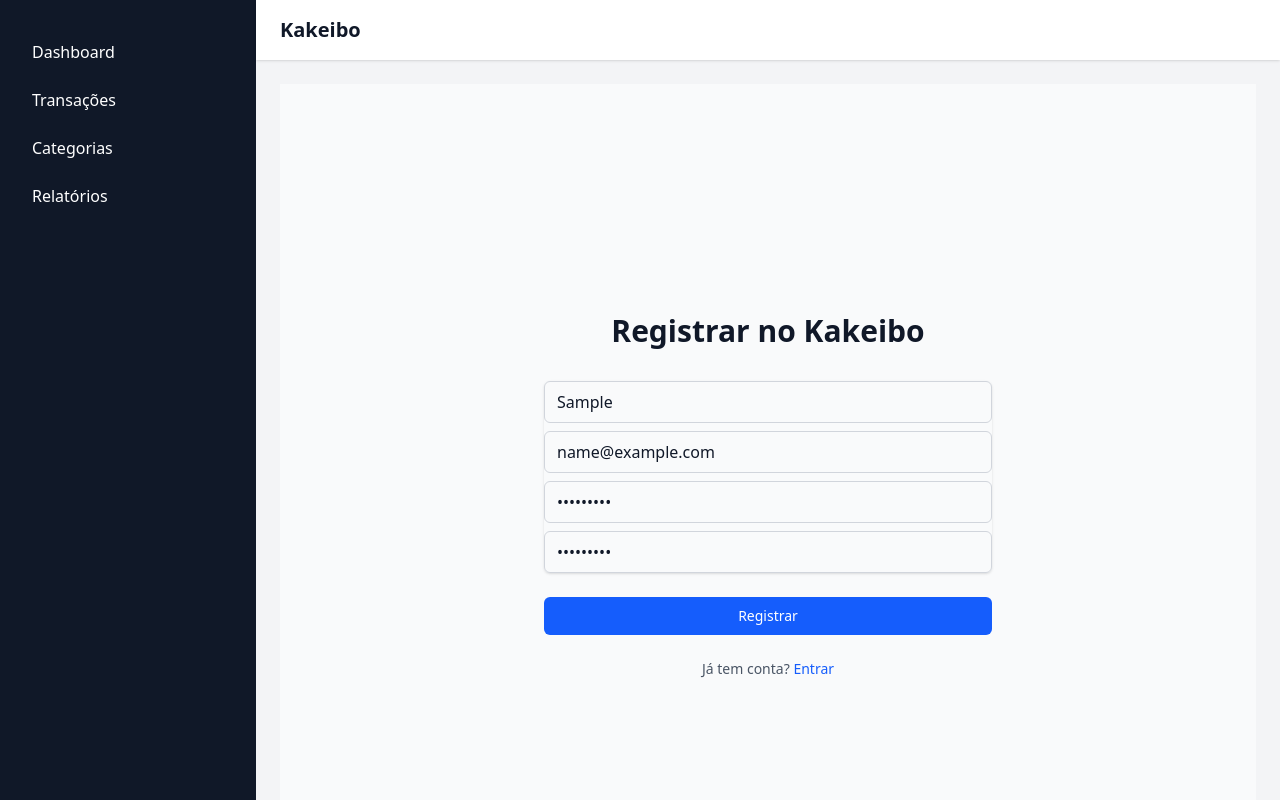
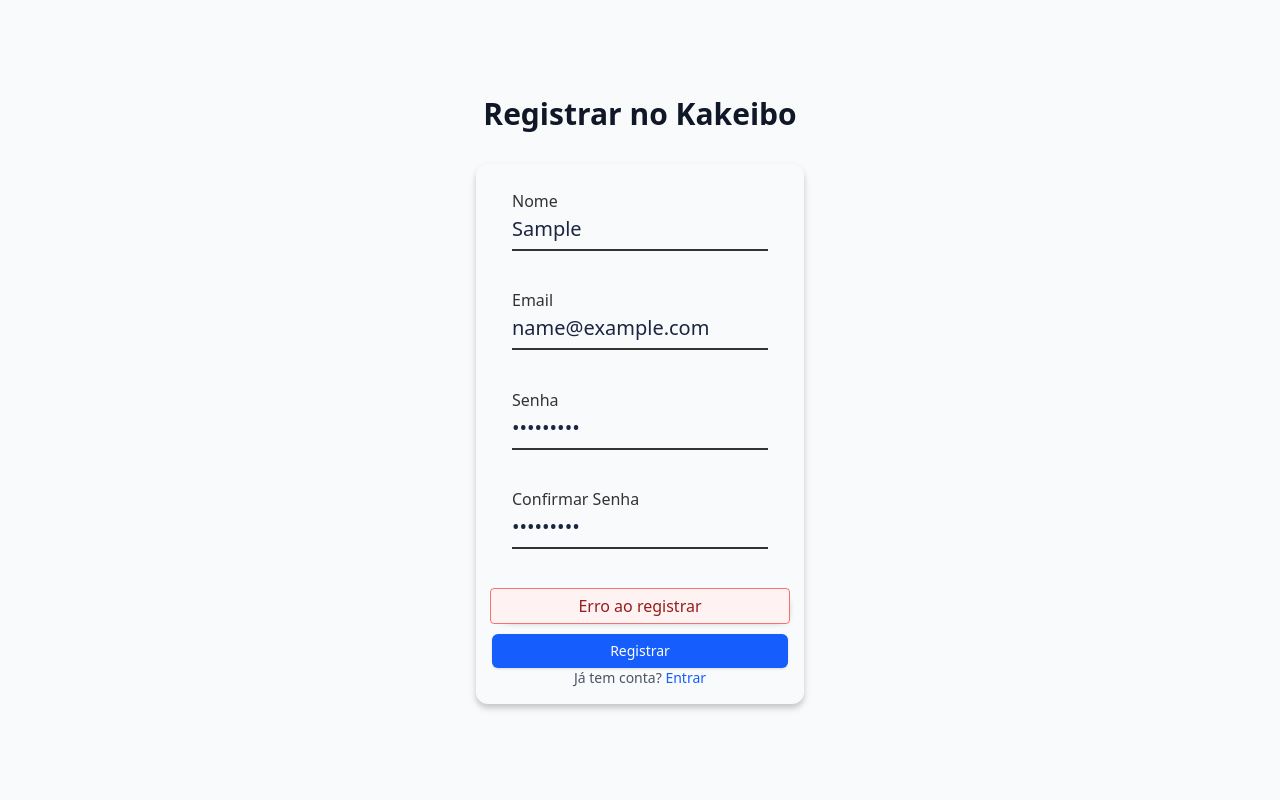
Before and after one commit to Nathanbsy/Kakebo, a Next.js app in the folder frontend/: page /auth/register in a window 1280 px wide. Both pictures are taken after typing "Sample", "name@example.com", "Sample123", "Sample123" into the empty fields and a click on the button "Registrar". Built offline with nearby package versions, Linux system fonts and the light colour scheme; no server answers.

Commit message:
Ajustando as requisições do frontend para o backend

```diff
--- a/frontend/src/app/auth/login/page.tsx
+++ b/frontend/src/app/auth/login/page.tsx
@@ -1,20 +1,33 @@
 "use client";
 
 import { useState } from "react";
+import { useRouter } from "next/navigation";
 import Link from "next/link";
+import styles from "../../../components/css/auth.module.css";
+import { useAuth } from "../../../../hooks/useAuth";
 
 export default function LoginPage() {
+  const router = useRouter();
   const [user, setUser] = useState({
     email: "",
     password: "",
   });
   const [loading, setLoading] = useState(false);
+  const [error, setError] = useState<string | null>(null);
+  const { login } = useAuth();
 
-  const handleSubmit = async (e: React.FormEvent) => {
-    e.preventDefault();
+  const handleSubmit = async (evento: React.FormEvent) => {
+    evento.preventDefault();
     setLoading(true);
-    // Handle login
-    setLoading(false);
+    setError(null);
+    try {
+      await login(user.email, user.password);
+      router.push("/dashboard");
+    } catch (err) {
+      setError("Falha ao realizar o login");
+    } finally {
+      setLoading(false);
+    }
   };
 
   function escrever(evento: React.ChangeEvent<HTMLInputElement>) {
@@ -22,6 +35,7 @@ export default function LoginPage() {
       ...user,
       [evento.target.name]: evento.target.value
     });
+    setError(null);
   }
 
 
@@ -35,36 +49,35 @@ export default function LoginPage() {
         </div>
         <form className="mt-8 space-y-6" onSubmit={handleSubmit}>
           <div className="rounded-md shadow-sm -space-y-px">
-            <div>
+            <div className={styles["input-container"]}>
+
               <input
                 type="email"
                 value={user.email}
                 onChange={escrever}
                 name="email"
-                placeholder="Email"
-                className="appearance-none rounded-none relative block w-full px-3 py-2 border border-gray-300 placeholder-gray-500 text-gray-900 rounded-t-md focus:outline-none focus:ring-blue-500 focus:border-blue-500"
+                id="email"
+                // className="appearance-none rounded-none relative block w-full px-3 py-2 border border-gray-300 placeholder-gray-500 text-gray-900 rounded-t-md focus:outline-none focus:ring-blue-500 focus:border-blue-500"
                 required
               />
+              <label htmlFor="email" className={styles.label}>Email</label>
+              <div className={styles.underline}></div>
             </div>
-            <div>
+
+            <div className={styles["input-container"]}>
+
               <input
                 type="password"
                 value={user.password}
                 onChange={escrever}
                 name="password"
-                placeholder="Senha"
-                className="appearance-none rounded-none relative block w-full px-3 py-2 border border-gray-300 placeholder-gray-500 text-gray-900 rounded-b-md focus:outline-none focus:ring-blue-500 focus:border-blue-500"
+                id="password"
                 required
               />
+              <label htmlFor="password" className={styles.label}>Senha</label>
+              <div className={styles.underline}></div>
             </div>
-            <div>
-              <input
-                type="password"
-                placeholder="Senha"
-                className="appearance-none rounded-none relative block w-full px-3 py-2 border border-gray-300 placeholder-gray-500 text-gray-900 rounded-b-md focus:outline-none focus:ring-blue-500 focus:border-blue-500"
-                required
-              />
-            </div>
+
           </div>
           <button
             type="submit"
@@ -73,10 +86,15 @@ export default function LoginPage() {
           >
             {loading ? "Entrando..." : "Entrar"}
           </button>
+          {error && (
+            <div className="rounded-md bg-red-50 p-4">
+              <p className="text-sm text-red-800">{error}</p>
+            </div>
+          )}
           <div className="text-center">
             <p className="text-sm text-gray-600">
               Não tem conta?{" "}
-              <Link href="/register" className="text-blue-600 hover:text-blue-500">
+              <Link href="/auth/register" className="text-blue-600 hover:text-blue-500">
                 Registre-se
               </Link>
             </p>
--- a/frontend/src/app/auth/register/page.tsx
+++ b/frontend/src/app/auth/register/page.tsx
@@ -1,92 +1,152 @@
-
 "use client";
 
 import { useState } from "react";
+import { useRouter } from "next/navigation";
 import Link from "next/link";
+import api from "../../../services/api";
+import styles from "../../../components/css/auth.module.css";
 
 export default function RegisterPage() {
+  const router = useRouter();
   const [formData, setFormData] = useState({
-    name: "",
+    nome: "",
     email: "",
     password: "",
     confirmPassword: "",
   });
   const [loading, setLoading] = useState(false);
+  const [error, setError] = useState<string | null>(null);
 
   const escrever = (evento: React.ChangeEvent<HTMLInputElement>) => {
     setFormData({
       ...formData,
-      [evento.target.name]: evento.target.value
+      [evento.target.name]: evento.target.value,
     });
+    setError(null);
   };
 
-  const handleSubmit = async (e: React.FormEvent) => {
-    e.preventDefault();
+  const comparaSenhas = () => {
+    if (formData.password !== formData.confirmPassword) {
+      return false;
+    }
+    return true;
+  }
+
+  const handleSubmit = async (evento: React.FormEvent) => {
+    evento.preventDefault();
+
+    if (!comparaSenhas()) {
+      setError("As senhas não coincidem");
+      return;
+    }
+
     setLoading(true);
-    // Handle registration
+    try {
+      const res = await api.post("/auth/register", {
+        nome: formData.nome,
+        email: formData.email,
+        password: formData.password,
+      });
+
+      if (res.status === 200 || res.status === 201) {
+        setError(null);
+        router.push("/auth/login");
+      }
+    } catch (err: any) {
+      setError(err.response?.data?.error || "Erro ao registrar");
+    } finally {
       setLoading(false);
+    }
   };
 
   return (
     <div className="min-h-screen flex items-center justify-center bg-gray-50 py-12 px-4 sm:px-6 lg:px-8">
-      <div className="max-w-md w-full space-y-8">
+      <div className="flex justify-center flex-col gap-8 items-center max-w-md w-full h-full space-y-8">
         <div>
-          <h2 className="mt-6 text-center text-3xl font-extrabold text-gray-900">
+          <h2 className="py-16 text-center text-3xl font-extrabold text-gray-900">
             Registrar no Kakeibo
           </h2>
         </div>
-        <form className="mt-8 space-y-6" onSubmit={handleSubmit}>
-          <div className="rounded-md shadow-sm space-y-2">
+        <form onSubmit={handleSubmit}>
+          <div className={styles["formulario"] + ' flex justify-center items-center flex-col w-82 h-fit'}>
+            <div className={styles["input-container"]}>
               <input
               type="text"
-              name="name"
-              value={formData.name}
+              name="nome"
+              id="nome"
+              value={formData.nome}
               onChange={escrever}
-              placeholder="Nome"
-              className="appearance-none rounded-md relative block w-full px-3 py-2 border border-gray-300 placeholder-gray-500 text-gray-900 focus:outline-none focus:ring-blue-500 focus:border-blue-500"
+              required
             />
+            <label htmlFor="nome" className={styles.label}>
+              Nome
+            </label>
+            <div className={styles.underline}></div>
+            </div>
+            <div className={styles["input-container"]}>
+
               <input
-              type="email"
+                type="text"
                 name="email"
+                id="email"
                 value={formData.email}
                 onChange={escrever}
-              placeholder="Email"
-              className="appearance-none rounded-md relative block w-full px-3 py-2 border border-gray-300 placeholder-gray-500 text-gray-900 focus:outline-none focus:ring-blue-500 focus:border-blue-500"
                 required
               />
+              <label htmlFor="email" className={styles.label}>Email</label>
+              <div className={styles.underline}></div>
+            </div>
+
+            <div className={styles["input-container"]}>
               <input
               type="password"
               name="password"
+              id="password"
               value={formData.password}
               onChange={escrever}
-              placeholder="Senha"
-              className="appearance-none rounded-md relative block w-full px-3 py-2 border border-gray-300 placeholder-gray-500 text-gray-900 focus:outline-none focus:ring-blue-500 focus:border-blue-500"
               required
               />
+              <label htmlFor="password" className={styles.label}>
+                Senha
+              </label>
+              <div className={styles.underline}></div>
+            </div>
+
+            <div className={styles["input-container"]}>
               <input
               type="password"
               name="confirmPassword"
+              id="confirmPassword"
               value={formData.confirmPassword}
               onChange={escrever}
-              placeholder="Confirmar Senha"
-              className="appearance-none rounded-md relative block w-full px-3 py-2 border border-gray-300 placeholder-gray-500 text-gray-900 focus:outline-none focus:ring-blue-500 focus:border-blue-500"
               required
             />
+            <label htmlFor="confirmPassword" className={styles.label}>
+              Confirmar Senha
+            </label>
+            <div className={styles.underline}></div>
             </div>
+
+
+            <div className={styles.popup + ' ' + styles["error-popup"] + (error ? '' : ' ' + styles.escondido)}>
+              <div className={styles["error-message"]}>{error || "Erro ao registrar"}</div>
+            </div>
+
             <button
               type="submit"
               disabled={loading}
-            className="group relative w-full flex justify-center py-2 px-4 border border-transparent text-sm font-medium rounded-md text-white bg-blue-600 hover:bg-blue-700 disabled:opacity-50"
+              className="w-full h-8.5 flex justify-center items-center border border-transparent rounded-md shadow-sm text-sm font-medium text-white bg-blue-600 hover:bg-blue-700 focus:outline-none focus:ring-2 focus:ring-offset-2 focus:ring-blue-500"
             >
                 {loading ? "Registrando..." : "Registrar"}
             </button>
             <div className="text-center">
             <p className="text-sm text-gray-600">
               Já tem conta?{" "}
-              <Link href="/login" className="text-blue-600 hover:text-blue-500">
+              <Link href="/auth/login" className="text-blue-600 hover:text-blue-500">
                 Entrar
               </Link>
             </p>
+          </div>
           </div>
         </form>
       </div>
--- a/frontend/src/app/globals.css
+++ b/frontend/src/app/globals.css
@@ -1,6 +1,26 @@
 @import "tailwindcss";
 
+:root {
+  --bg-color: #F5F7FA;
+  --text-color: #1C2541;
+}
 
+.dark:root {
+  --bg-color: #1C2541;
+  --text-color: #F5F7FA;
+}
+
+* {
+  margin: 0;
+  padding: 0;
+  box-sizing: border-box;
+  list-style-type: none;
+}
+
+body {
+  background-color: var(--bg-color);
+  color: var(--text-color);
+}
 
 /*
 @theme inline {
--- a/frontend/src/app/layout.tsx
+++ b/frontend/src/app/layout.tsx
@@ -37,10 +37,10 @@ export default function RootLayout({
       </body>
     </html> */}
       <body className="min-h-full flex flex-col">
-        <div className="flex h-screen bg-gray-100">
-          <Sidebar />
+        <div className="flex h-screen">
+          {/* <Sidebar /> */}
           <div className="flex-1 flex flex-col">
-            <Header />
+            {/* <Header /> */}
             <main className="flex-1 overflow-auto p-6">{children}</main>
           </div>
         </div>
--- a/frontend/src/components/Sidebar.tsx
+++ b/frontend/src/components/Sidebar.tsx
@@ -3,18 +3,18 @@
  */
 export default function Sidebar() {
   return (
-    <aside className="w-64 bg-gray-900 text-white">
+    <aside className="w-64 bg-blue-950 text-white">
       <nav className="mt-8 px-4">
         <ul className="space-y-2">
           <li>
-            <a href="/" className="block px-4 py-2 rounded hover:bg-gray-800">
+            <a href="/" className="block px-4 py-2 rounded hover:bg-blue-700">
               Dashboard
             </a>
           </li>
           <li>
             <a
               href="/transactions"
-              className="block px-4 py-2 rounded hover:bg-gray-800"
+              className="block px-4 py-2 rounded hover:bg-blue-700"
             >
               Transações
             </a>
@@ -22,7 +22,7 @@ export default function Sidebar() {
           <li>
             <a
               href="/categories"
-              className="block px-4 py-2 rounded hover:bg-gray-800"
+              className="block px-4 py-2 rounded hover:bg-blue-700"
             >
               Categorias
             </a>
@@ -30,7 +30,7 @@ export default function Sidebar() {
           <li>
             <a
               href="/reports"
-              className="block px-4 py-2 rounded hover:bg-gray-800"
+              className="block px-4 py-2 rounded hover:bg-blue-700"
             >
               Relatórios
             </a>
--- /dev/null
+++ b/frontend/src/components/css/auth.module.css
@@ -0,0 +1,87 @@
+.input-container {
+  position: relative;
+  margin: 1.8rem auto;
+  width: 16em;
+}
+
+.input-container input {
+  font-size: 20px;
+  width: 100%;
+  border: none;
+  border-bottom: 2px solid #ccc;
+  padding: 5px 0;
+  background-color: transparent;
+  outline: none;
+}
+
+.input-container .label {
+  position: absolute;
+  top: 10px;
+  left: 0;
+  color: #ccc;
+  transition: all 0.3s ease;
+  pointer-events: none;
+}
+
+.input-container input:focus ~ .label,
+.input-container input:valid ~ .label {
+  top: -20px;
+  font-size: 16px;
+  color: #333;
+}
+
+.input-container .underline {
+  position: absolute;
+  bottom: 0;
+  left: 0;
+  height: 2px;
+  width: 100%;
+  background-color: #333;
+  transform: scaleX(0);
+  transition: all 0.3s ease;
+}
+
+.input-container input:focus ~ .underline,
+.input-container input:valid ~ .underline {
+  transform: scaleX(1);
+}
+
+.popup {
+  margin: 10px;
+  box-shadow: 4px 4px 10px -10px rgba(0, 0, 0, 1);
+  width: 300px;
+  justify-content: space-around;
+  align-items: center;
+  display: flex;
+  border-radius: 4px;
+  padding: 5px 0;
+  font-weight: 300;
+}
+
+.error-popup {
+  background-color: #fef2f2;
+  border: solid 1px #f87171;
+}
+
+
+
+.error-message {
+  color: #991b1b;
+}
+
+.formulario {
+  padding: 16px;
+  border-radius: 12px;
+  box-shadow: 0 4px 6px rgba(0, 0, 0, 0.211);
+  transition: all 0.2s ease;
+}
+
+.formulario:hover {
+  transform: scale(1.005);
+  transform:translateY(-5px);
+  box-shadow: 0 6px 8px rgba(0, 0, 0, 0.413);
+}
+
+.escondido {
+  display: none;
+}
--- a/frontend/src/services/api.ts
+++ b/frontend/src/services/api.ts
@@ -48,7 +48,7 @@ api.interceptors.response.use(
 
       Cookies.remove("access_token");
       Cookies.remove("refresh_token");
-      window.location.href = "/login";
+      window.location.href = "/auth/login";
 
       return Promise.reject(err);
     }
```
Also changed, not shown: frontend/hooks/useAuth.ts (+23 -26 lines). Lines whose indentation alone changed are shown as unchanged.
